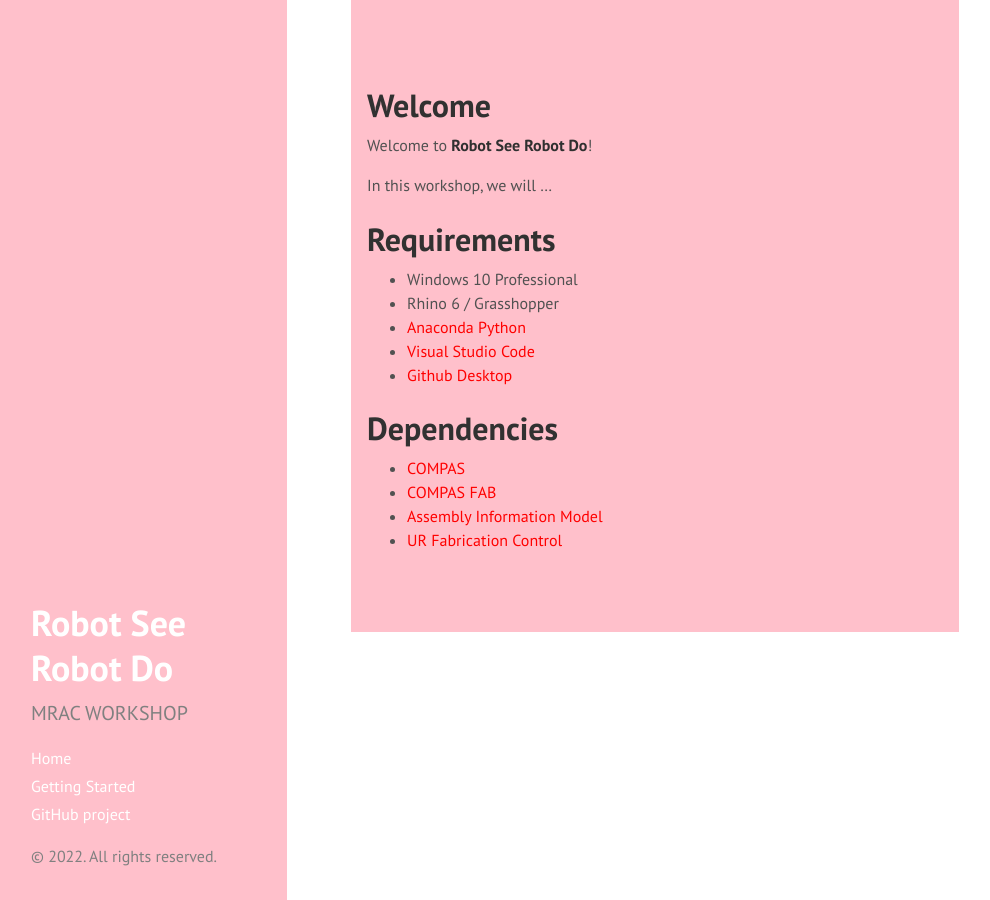
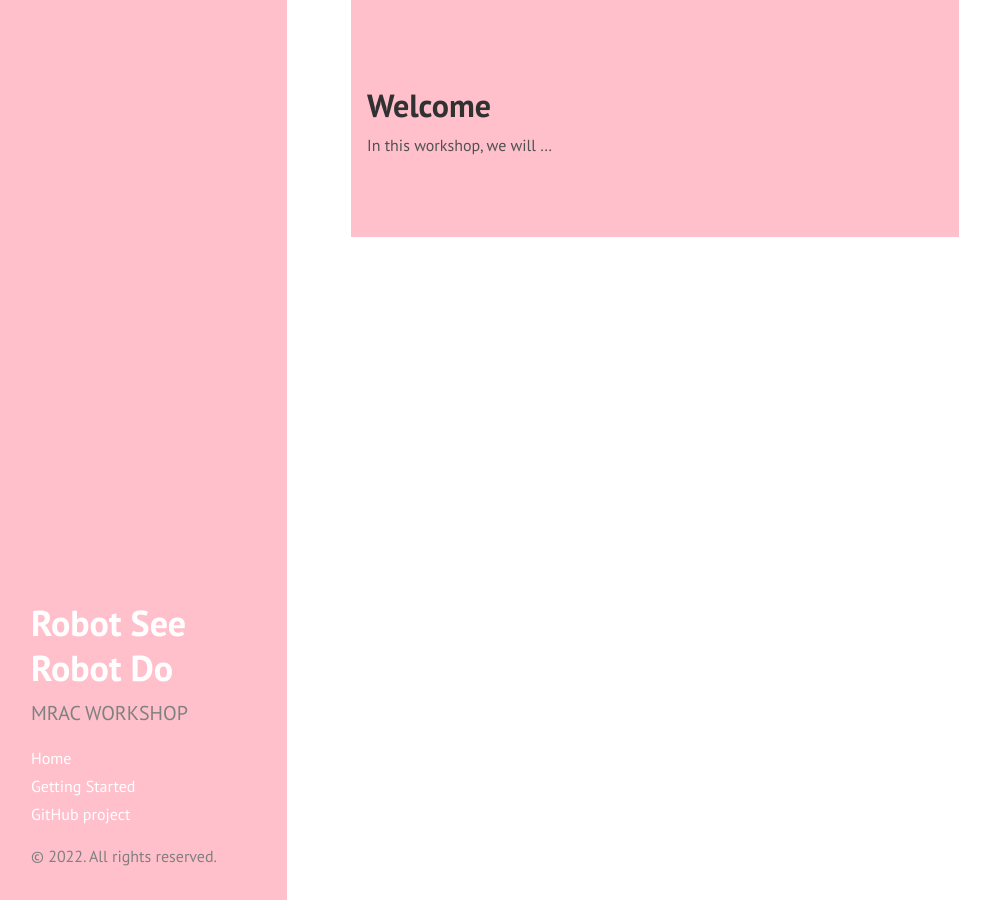
Before and after one commit to augmentedfabricationlab/robot_see_robot_do, a Jekyll site: the page built from docs/index.md, in a window 1280 px wide. Shown: the whole page, without its empty margins (1-991 px from the left). Built offline with Jekyll 4.4.1, drawn with Linux system fonts in a browser that asks for light colours; Markdown is read by kramdown in place of the engine named in the settings.

Commit message:
Update index.md

```diff
--- a/docs/index.md
+++ b/docs/index.md
@@ -4,22 +4,4 @@
 ---
 # Welcome
 
-Welcome to **Robot See Robot Do**!
-
 In this workshop, we will ...
-
-
-# Requirements
-
-* Windows 10 Professional
-* Rhino 6 / Grasshopper
-* [Anaconda Python](https://www.anaconda.com/distribution/?gclid=CjwKCAjwo9rtBRAdEiwA_WXcFoyH8v3m-gVC55J6YzR0HpgB8R-PwM-FClIIR1bIPYZXsBtbPRfJ8xoC6HsQAvD_BwE)
-* [Visual Studio Code](https://code.visualstudio.com/)
-* [Github Desktop](https://desktop.github.com/)
-
-# Dependencies
-
-* [COMPAS](https://compas-dev.github.io/)
-* [COMPAS FAB](https://gramaziokohler.github.io/compas_fab/latest/)
-* [Assembly Information Model](https://github.com/augmentedfabricationlab/assembly_information_model)
-* [UR Fabrication Control](https://github.com/augmentedfabricationlab/ur_fabrication_control)
```
